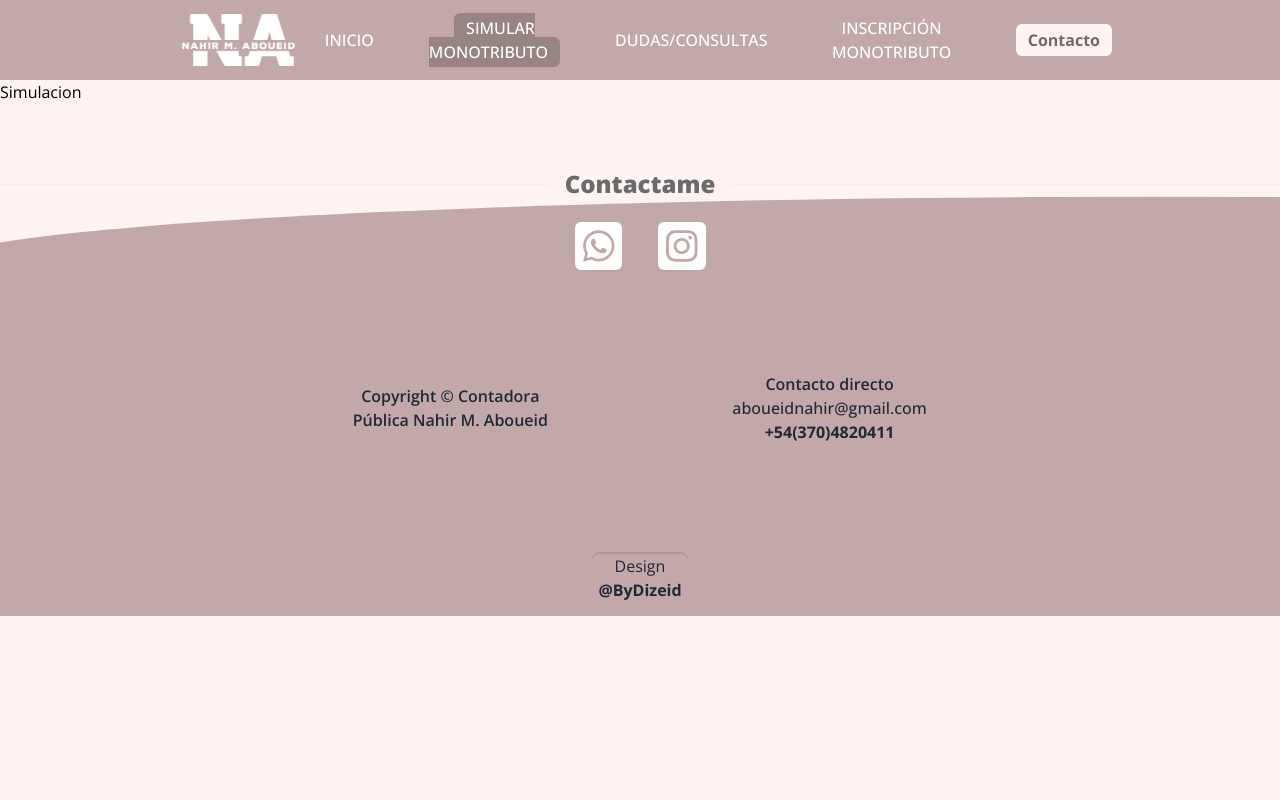
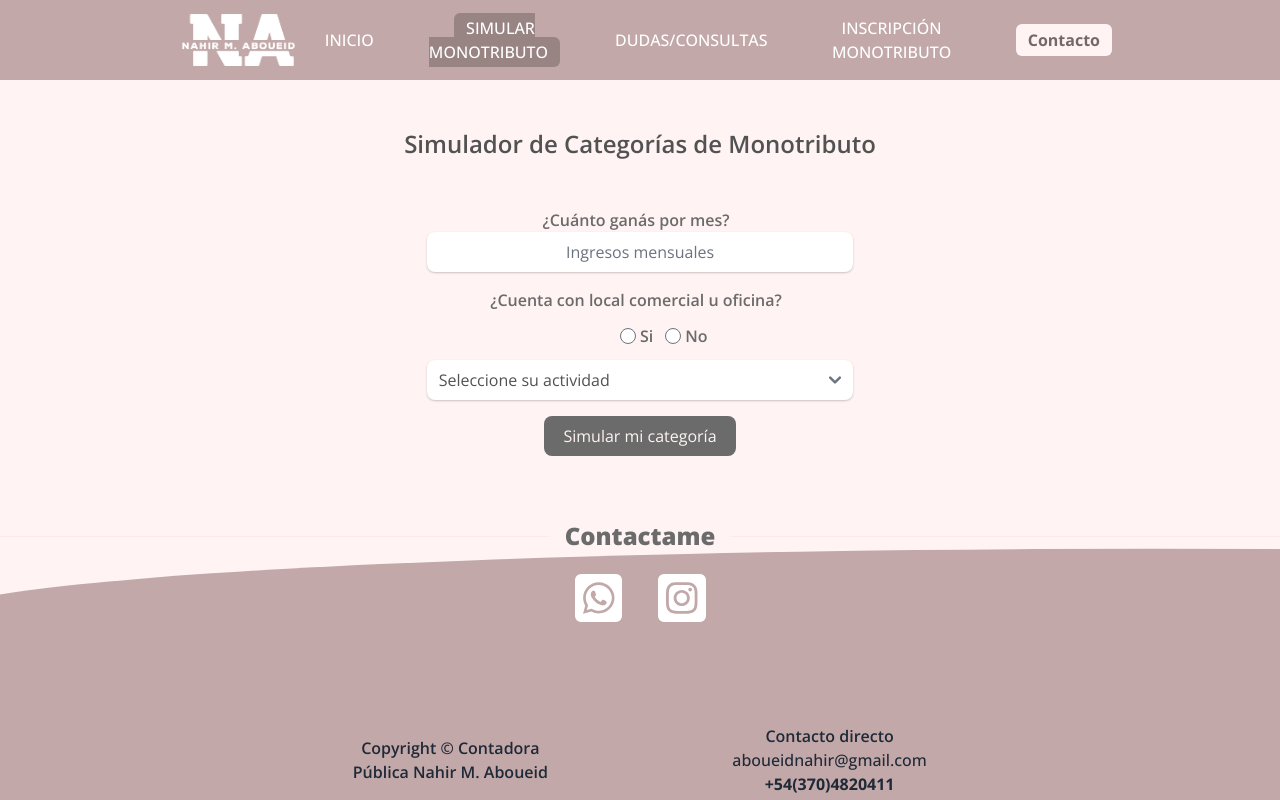
Before and after one commit to aboueidlautaro/pg-ucmd, a React (Vite) app: page /simulacion in a window 1280 px wide. Shown: the top 800 px of the page. Built offline with nearby package versions, Linux system fonts and the light colour scheme.

Commit message:
implement monotribute simulator (in progress finally version)
fix problems incoming

```diff
--- a/src/App.jsx
+++ b/src/App.jsx
@@ -18,7 +18,7 @@ function App() {
 
       <Routes path="/">
         <Route index element={<Home />} />
-        <Route path="simulacion" element={<Simulacion />} />
+        <Route path="simulacion" exact element={<Simulacion />} />
         <Route path="faq" element={<Faq />} />
         <Route path="inscripcion" element={<Inscripcion />} />
         <Route path="contacto" element={<Contact />} />
--- /dev/null
+++ b/src/assets/components/FormMonotributoCalc.jsx
@@ -0,0 +1,180 @@
+import React, { useState } from "react";
+import { render } from "react-dom";
+
+import InputField from "./InputField";
+import LabelField from "./LabelField";
+
+function FormMonotributoCalc() {
+  const actividades = [
+    { actividad: "Seleccione su actividad" },
+    { actividad: "Servicios" },
+    { actividad: "Venta de cosas muebles" },
+  ];
+
+  const [sended, setSended] = useState(false);
+
+  const [ingreso, setIngreso] = useState(0);
+  const [alquiler, setAlquiler] = useState(0);
+  const [energia, setEnergia] = useState(0);
+  const [superficie, setSuperficie] = useState(0);
+  const [actividad, setActividad] = useState("");
+
+  const [checked, setChecked] = useState(false);
+
+  const checkYes = () => {
+    setChecked(true);
+  };
+
+  const checkNo = () => {
+    setChecked(false);
+  };
+
+  const [valor, setValor] = useState("");
+  const ingresoA = 748382;
+  const ingresoB = 1112459;
+  const ingresoC = 1557443;
+  const ingresoD = 1934273;
+  const ingresoE = 2277684;
+  const ingresoF = 2847105;
+  const ingresoG = 3416526;
+  const ingresoH = 4229985;
+  const ingresoI = 4734330;
+  const ingresoJ = 5425770;
+  const ingresoK = 6019594;
+
+  const servicio = "Servicios";
+  const muebles = "Venta de cosas muebles";
+
+  const onSubmit = (e) => {
+    e.preventDefault();
+
+    {
+      if (checked === true) {
+        setAlquiler(e.target.elements.alquiler.value),
+          setEnergia(e.target.elements.energia.value),
+          setSuperficie(e.target.elements.superficie.value);
+      } else {
+        null;
+      }
+    }
+    setIngreso(e.target.ingresos.value);
+    setActividad(e.target.elements.actividad.value);
+    setSended(true);
+
+    if (ingreso === 0) {
+      setValor("Por favor, confirme nuevamente su consulta");
+    } else if (ingreso < ingresoA) {
+      setValor("$ 3.334,24");
+    } else if (ingreso > ingresoA && ingreso < ingresoB) {
+      setValor("$ 3.728,29");
+    }
+  };
+
+  return (
+    <>
+      {sended ? (
+        <div className="text-grafito font-semibold mx-auto w-11/12 max-w-[420px]">
+          <div className="flex justify-between text-grafito mt-8 mx-auto w-full text-center">
+            <p>Cuota mensual: </p>
+            <p>{valor}</p>
+          </div>
+          <p className="my-4 text-center">Composición de la cuota</p>
+        </div>
+      ) : null}
+      <div className="text-grafito mt-8 mx-auto w-10/12 sm:w-6/12 lg:w-4/12 text-center">
+        <form
+          method="POST"
+          className="flex flex-col"
+          id="form"
+          onSubmit={onSubmit}
+        >
+          <LabelField text="¿Cuánto ganás por mes?" />
+          <InputField
+            required
+            id="ingresos"
+            type="number"
+            name="ingresos"
+            placeholder="Ingresos mensuales"
+          />
+          <LabelField text="¿Cuenta con local comercial u oficina?" />
+          <div className="my-3 flex justify-evenly w-12 mx-auto items-center">
+            <input
+              className="text-rosa-pastel focus:ring-0 mx-1"
+              type="radio"
+              name="check"
+              value="yes"
+              onClick={checkYes}
+            />
+            <LabelField text="Si" />
+
+            <input
+              required
+              className="text-rosa-pastel focus:ring-0 mx-1"
+              type="radio"
+              name="check"
+              value="no"
+              onClick={checkNo}
+            />
+            <LabelField text="No" />
+          </div>
+          {checked ? (
+            <div className="text-right">
+              <LabelField text="Costo alquiler mensual en pesos" />
+              <InputField
+                id="alquiler"
+                type="number"
+                name="alquiler"
+                placeholder="0.00"
+                required
+              />
+              <LabelField text="Consumo energía mensual (KWs)" />
+              <InputField
+                id="energia"
+                type="number"
+                name="energia"
+                placeholder="0.00"
+                required
+              />
+              <LabelField text="Superficie en m2" />
+              <InputField
+                id="superficie"
+                type="number"
+                name="superficie"
+                placeholder="0.00"
+                required
+              />
+            </div>
+          ) : null}
+
+          <select
+            className="focus:ring-0 mb-4  border-none rounded-lg shadow-sm shadow-grafito/30"
+            name="actividades"
+            id="actividad"
+            value={actividad}
+            onChange={(e) => setActividad(e.target.value)}
+            required
+          >
+            {actividades.map((value, index) => {
+              return (
+                <option
+                  value={value.actividad}
+                  className="focus:ring-0 mb-4  border-none rounded-lg shadow-sm shadow-grafito/30"
+                  key={index}
+                >
+                  {value.actividad}
+                </option>
+              );
+            })}
+          </select>
+          <input
+            className="hover:cursor-pointer bg-grafito-claro w-48 mx-auto rounded-lg text-blanco-perla px-2 py-2 hover:bg-grafito"
+            type="submit"
+            value="Simular mi categoría"
+          />
+        </form>
+      </div>
+    </>
+  );
+}
+
+export default FormMonotributoCalc;
--- a/src/assets/components/InputField.jsx
+++ b/src/assets/components/InputField.jsx
@@ -3,8 +3,8 @@ import React from "react";
 function InputField(props) {
   return (
     <input
-      className="placeholder:text-center focus:ring-0 mb-4  border-none rounded-lg shadow-sm shadow-grafito/30"
-      type="text"
+      className="text-center placeholder:text-center focus:ring-0 mb-4  border-none rounded-lg shadow-sm shadow-grafito/30"
+      type={props.type}
       name={props.name}
       placeholder={props.placeholder}
     />
--- a/src/assets/components/LabelField.jsx
+++ b/src/assets/components/LabelField.jsx
@@ -2,7 +2,7 @@ import React from "react";
 
 function LabelField(props) {
   return (
-    <label className="text-grafito-claro font-semibold text-center">
+    <label className="text-grafito-claro font-semibold text-center mr-2">
       {props.text}
     </label>
   );
--- a/src/assets/routes/Contact.jsx
+++ b/src/assets/routes/Contact.jsx
@@ -14,9 +14,17 @@ function Contact() {
       <div className="text-grafito mt-8 mx-auto w-11/12 sm:w-9/12 text-center">
         <form className="flex flex-col">
           <LabelField text="Nombre" />
-          <InputField name="nombre" placeholder="Ingrese su nombre" />
+          <InputField
+            type="text"
+            name="nombre"
+            placeholder="Ingrese su nombre"
+          />
           <LabelField text="Asunto" />
-          <InputField name="nombre" placeholder="Ingrese un asunto" />
+          <InputField
+            type="text"
+            name="nombre"
+            placeholder="Ingrese un asunto"
+          />
           <LabelField text="Consulta" />
           <textarea
             className="focus:ring-0 placeholder:text-center border-none rounded-lg shadow-sm shadow-grafito/30"
--- a/src/assets/routes/Simulacion.jsx
+++ b/src/assets/routes/Simulacion.jsx
@@ -1,9 +1,13 @@
 import React from "react";
+import FormMonotributoCalc from "../components/FormMonotributoCalc";
 
 function Simulacion() {
   return (
     <>
-      <div>Simulacion</div>
+      <div className="text-2xl font-semibold text-grafito text-center my-12">
+        <h2>Simulador de Categorías de Monotributo</h2>
+      </div>
+      <FormMonotributoCalc />
     </>
   );
 }
--- a/src/assets/static/css/format.css
+++ b/src/assets/static/css/format.css
@@ -191,3 +191,11 @@ img {
   font-weight: 300;
   line-height: 1.3;
 }
+input::-webkit-outer-spin-button,
+input::-webkit-inner-spin-button {
+  -webkit-appearance: none;
+  margin: 0;
+}
+input[type="number"] {
+  -moz-appearance: textfield;
+}
```
